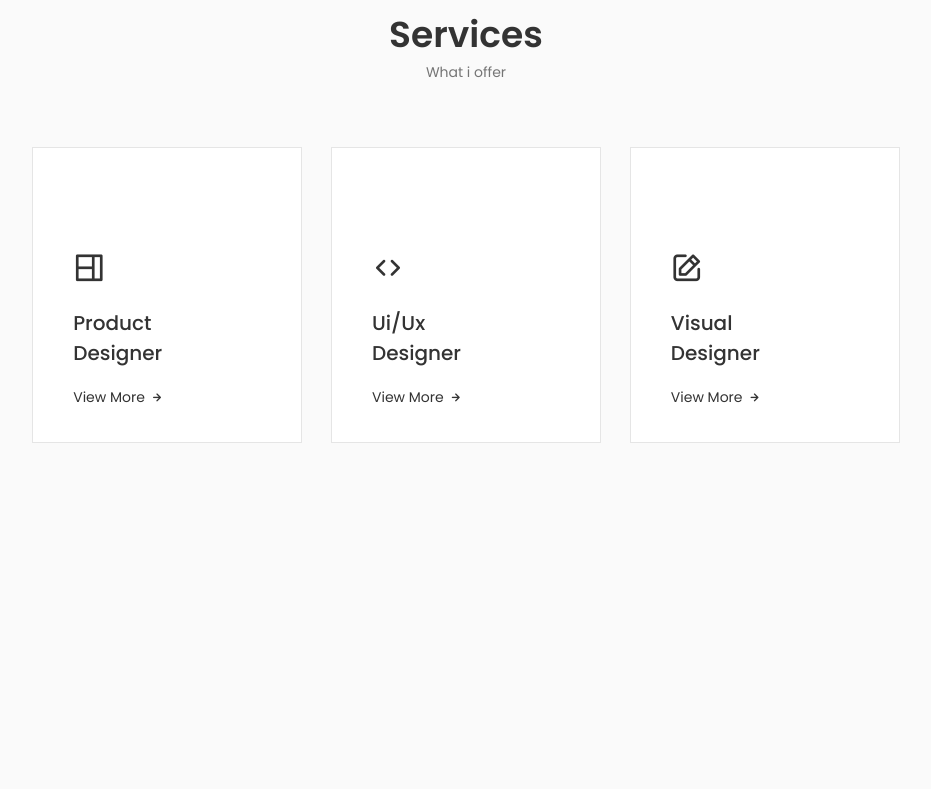
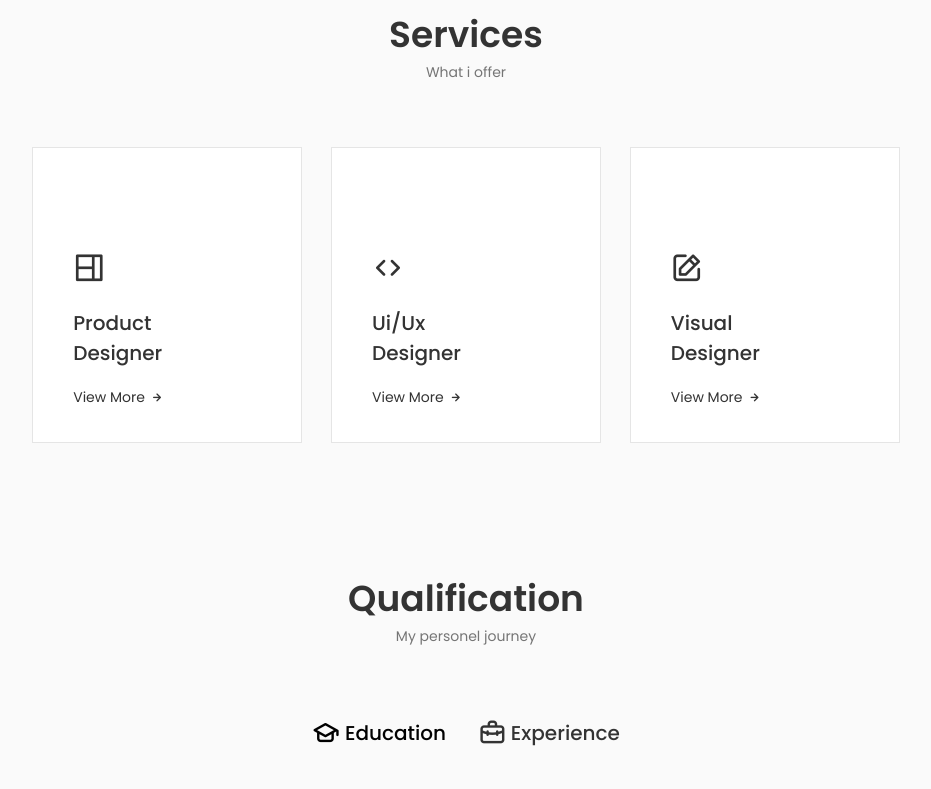
Before and after one commit to HenrikHovhannisyan/portfolio, a React (Create React App) app: page / in a window 1280 px wide. Shown: the part 2000-2789 px from the top of the page, without its empty margins (174-1105 px from the left). Before the commit the page ends 2475 px from the top, so only its background shows below. Built offline with nearby package versions, Linux system fonts and the light colour scheme.

Commit message:
Add Qualification component

```diff
--- a/src/App.js
+++ b/src/App.js
@@ -5,6 +5,7 @@ import Home from "./components/home/Home";
 import About from "./components/about/About";
 import Skills from "./components/skills/Skills";
 import Services from "./components/services/Services";
+import Qualification from "./components/qualification/Qualification";
 
 function App() {
   return (
@@ -16,6 +17,7 @@ function App() {
         <About />
         <Skills />
         <Services />
+        <Qualification />
       </main>
     </>
   );
--- /dev/null
+++ b/src/components/qualification/Qualification.jsx
@@ -0,0 +1,168 @@
+import React, { useState } from "react";
+import "./qualification.css";
+
+const Qualification = () => {
+  const [toggleState, setToggleState] = useState(1);
+
+  const toggleTab = (index) => {
+    setToggleState(index);
+  };
+  return (
+    <section className="qualification section">
+      <h2 className="section__title">Qualification</h2>
+      <span className="section__subtitle">My personel journey</span>
+
+      <div className="qualification__container container">
+        <div className="qualification__tabs">
+          <div className={toggleState === 1 ? "qualification__button button--flex qualification__active" : "qualification__button button--flex"} onClick={() => toggleTab(1)}>
+            <i className="uil uil-graduation-cap qualification__icon"></i>
+            Education
+          </div>
+
+          <div className={toggleState === 2 ? "qualification__button button--flex qualification__active" : "qualification__button button--flex"} onClick={() => toggleTab(2)}>
+            <i className="uil uil-briefcase-alt qualification__icon"></i>
+            Experience
+          </div>
+        </div>
+
+        <div className="qualification__section">
+          <div className={toggleState === 1 ? "qualification__content qualification__content-active" : "qualification__content"}>
+            <div className="qualification__data">
+              <div>
+                <h3 className="qualification__title">Web Developer</h3>
+                <span className="qualification__subtitle">
+                  Spain - Institute
+                </span>
+                <div className="qualification__calendar">
+                  <i className="uil uil-calendar-alt"></i>
+                  2016 - 2017
+                </div>
+              </div>
+
+              <div>
+                <span className="qualification__rounder"></span>
+                <span className="qualification__line"></span>
+              </div>
+            </div>
+
+            <div className="qualification__data">
+              <div></div>
+
+              <div>
+                <span className="qualification__rounder"></span>
+                <span className="qualification__line"></span>
+              </div>
+
+              <div>
+                <h3 className="qualification__title">UX Expert</h3>
+                <span className="qualification__subtitle">
+                  Spain - Institute
+                </span>
+                <div className="qualification__calendar">
+                  <i className="uil uil-calendar-alt"></i>
+                  2017 - 2018
+                </div>
+              </div>
+            </div>
+
+            <div className="qualification__data">
+              <div>
+                <h3 className="qualification__title">Fron end</h3>
+                <span className="qualification__subtitle">
+                  Spain - Institute
+                </span>
+                <div className="qualification__calendar">
+                  <i className="uil uil-calendar-alt"></i>
+                  2021 - Present
+                </div>
+              </div>
+
+              <div>
+                <span className="qualification__rounder"></span>
+                <span className="qualification__line"></span>
+              </div>
+            </div>
+
+            <div className="qualification__data">
+              <div></div>
+
+              <div>
+                <span className="qualification__rounder"></span>
+                <span className="qualification__line"></span>
+              </div>
+
+              <div>
+                <h3 className="qualification__title">Back End</h3>
+                <span className="qualification__subtitle">
+                  Spain - Institute
+                </span>
+                <div className="qualification__calendar">
+                  <i className="uil uil-calendar-alt"></i>
+                  2021 - Present
+                </div>
+              </div>
+            </div>
+          </div>
+
+          <div className={toggleState === 2 ? "qualification__content qualification__content-active" : "qualification__content"}>
+            <div className="qualification__data">
+              <div>
+                <h3 className="qualification__title">Product Desinger</h3>
+                <span className="qualification__subtitle">
+                  Microsoft - Spain
+                </span>
+                <div className="qualification__calendar">
+                  <i className="uil uil-calendar-alt"></i>
+                  2016 - 2017
+                </div>
+              </div>
+
+              <div>
+                <span className="qualification__rounder"></span>
+                <span className="qualification__line"></span>
+              </div>
+            </div>
+
+            <div className="qualification__data">
+              <div></div>
+
+              <div>
+                <span className="qualification__rounder"></span>
+                <span className="qualification__line"></span>
+              </div>
+
+              <div>
+                <h3 className="qualification__title">Art Desinger</h3>
+                <span className="qualification__subtitle">
+                  Apple Inc - Spain
+                </span>
+                <div className="qualification__calendar">
+                  <i className="uil uil-calendar-alt"></i>
+                  2017 - 2018
+                </div>
+              </div>
+            </div>
+
+            <div className="qualification__data">
+              <div>
+                <h3 className="qualification__title">Web Desinger</h3>
+                <span className="qualification__subtitle">Figma - Spain</span>
+                <div className="qualification__calendar">
+                  <i className="uil uil-calendar-alt"></i>
+                  2021 - Present
+                </div>
+              </div>
+
+              <div>
+                <span className="qualification__rounder"></span>
+                <span className="qualification__line"></span>
+              </div>
+            </div>
+          </div>
+        </div>
+      </div>
+    </section>
+  );
+};
+
+export default Qualification;
--- /dev/null
+++ b/src/components/qualification/qualification.css
@@ -0,0 +1,115 @@
+.qualification__container {
+    max-width: 768px;
+}
+
+.qualification__tabs {
+    display: flex;
+    justify-content: center;
+    margin-bottom: var(--mb-2);
+}
+
+.qualification__button {
+    font-size: var(--h3-font-size);
+    font-weight: var(--font-medium);
+    color: var(--title-color);
+    margin: 0 var(--mb-1);
+    cursor: pointer;
+}
+
+.qualification__button:hover {
+    color: var(--title-color-dark);
+}
+
+.qualification__icon {
+    font-size: 1.8rem;
+    margin-right: var(--mb-0-25);
+}
+
+.qualification__active {
+    color: var(--title-color-dark);
+}
+
+.qualification__section {
+    display: grid;
+    grid-template-columns: 0.5fr;
+    justify-content: center;
+}
+
+.qualification__content {
+    display: none;
+}
+
+.qualification__content-active {
+    display: block;
+}
+
+.qualification__data {
+    display: grid;
+    grid-template-columns: 1fr max-content 1fr;
+    column-gap: 1.5rem;
+}
+
+.qualification__title {
+    font-size: var(--normal-font-size);
+    font-weight: var(--font-medium);
+}
+
+.qualification__subtitle {
+    display: inline-block;
+    font-size: var(--small-font-size);
+    margin-bottom: var(--mb-1);
+}
+
+.qualification__calendar {
+    font-size: var(--small-font-size);
+}
+
+.qualification__rounder {
+    display: inline-block;
+    width: 13px;
+    height: 13px;
+    background-color: var(--text-color);
+    border-radius: 50%;
+}
+
+.qualification__line {
+    display: block;
+    width: 1px;
+    height: 100%;
+    background-color: var(--text-color);
+    transform: translate(6px, -7px);
+}
+
+/*=============== BREAKPOINTS ===============*/
+/* For large devices */
+@media screen and (max-width: 992px) {
+    .qualification__container {
+        margin-left: auto;
+        margin-right: auto;
+    }
+}
+
+/* For medium devices */
+@media screen and (max-width: 768px) {
+    .qualification__container {
+        margin-left: var(--mb-1-5);
+        margin-right: var(--mb-1-5);
+    }
+}
+
+@media screen and (max-width: 576px) {
+    .qualification__section {
+        grid-template-columns: initial;
+    }
+
+    .qualification__button {
+        margin: 0 var(--mb-0-75);
+    }
+}
+
+/* For small devices */
+@media screen and (max-width: 350px) {
+    .qualification__data {
+        gap: 0.5rem;
+    }
+}
```
